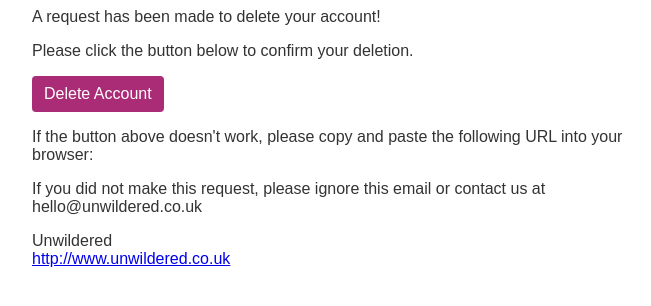
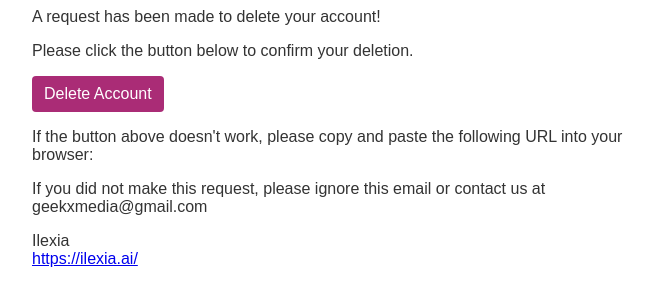
Before and after one commit to dev-bytebricks/caira_chatbot_backend, a Python web app: template app/templates/user/delete-verification.html in a window 1280 px wide. Shown: the part 212-518 px from the top of the page, without its empty margins (308-959 px from the left). Run offline with Jinja, Linux system fonts and the light colour scheme; the template is opened without the code that fills it, so the values that code supplies are empty.

Commit message:
removing email

```diff
--- a/app/main.py
+++ b/app/main.py
@@ -17,7 +17,7 @@ origins = [
     "*" # Add any other origins you want to allow
 ]
 def create_application():
-    application = FastAPI() # Disable docs for production #openapi_url="", docs_url=None, redoc_url=None
+    application = FastAPI(openapi_url="", docs_url=None, redoc_url=None) # Disable docs for production #
     application.include_router(user.user_router)
     application.include_router(payment.payments_router_protected)
     application.include_router(stripe.stripe_router)
--- a/app/services/email.py
+++ b/app/services/email.py
@@ -15,7 +15,7 @@ async def send_account_verification_email(user: User, background_tasks: Backgrou
         'app_name': settings.APP_NAME,
         "name": user.name,
         'activate_url': activate_url,
-        'site_url': 'http://www.unwildered.co.uk'
+        'site_url': 'https://ilexia.ai/'
     }
     subject = f"Welcome, I’m {settings.APP_NAME} | Ilexia"
     await send_email(
@@ -34,7 +34,7 @@ async def send_delete_verification_email(user: User, background_tasks: Backgroun
         'app_name': settings.APP_NAME,
         "name": user.name,
         'delete_url': delete_url,
-        'site_url': 'http://www.unwildered.co.uk'
+        'site_url': 'https://ilexia.ai/'
     }
     subject = f"Ilexia - Account Deletion Request"
     await send_email(
@@ -82,7 +82,7 @@ async def send_subscription_cancellation_email(user: User, background_tasks: Bac
     data = {
         "name": user.name,
     }
-    subject = f"Cancellation Confirmation | Unwildered"
+    subject = f"Cancellation Confirmation | Ilexia"
     await send_email(
         recipients=[user.email],
         subject=subject,
--- a/app/templates/user/account-verification-confirmation.html
+++ b/app/templates/user/account-verification-confirmation.html
@@ -45,7 +45,7 @@
 </head>
 <body>
         <div class="email-container">
-            <a href="http://www.unwildered.co.uk" target="_blank"><img src="https://drive.google.com/uc?export=view&id=13d0FfzvYHZmjoJCOQk4B2QrKZAwBMQjB" alt="logo" class="logo"></a>
+            <a href="https://ilexia.ai/" target="_blank"><img src="https://drive.google.com/uc?export=view&id=13d0FfzvYHZmjoJCOQk4B2QrKZAwBMQjB" alt="logo" class="logo"></a>
             <h1>Hello {{name}}! I’m {{app_name}}</h1>
             <p>I cannot wait to speak with you. Together, we will make your journey through the legal process a bit easier and more emotionally bearable.</p>
 
@@ -73,7 +73,7 @@
             <p class="bold">Talk to me about:</p>
             <p><span>Divorce, Property, Social Services, Criminal, Probate, Child Arrangements, Will, EHCP, Landlord, Tenancy, Inheritance, EHCP and SEND.</span><br></p>
 
-            <p><span>Want to talk to me about other things or share suggestions? Send me an email: hello@unwildered.co.uk</span><br></p>
+            <p><span>Want to talk to me about other things or share suggestions? Send me an email: geekxmedia@gmail.com/span><br></p>
 
             <p>Yours<br><span>Caira</span></p>
         </div>
--- a/app/templates/user/account-verification.html
+++ b/app/templates/user/account-verification.html
@@ -34,7 +34,7 @@
 </head>
 <body>
     <div class="email-container">
-        <a href="http://www.unwildered.co.uk" target="_blank"><img src="https://drive.google.com/uc?export=view&id=13d0FfzvYHZmjoJCOQk4B2QrKZAwBMQjB" alt="logo" class="logo"></a>
+        <a href="https://ilexia.ai/" target="_blank"><img src="https://drive.google.com/uc?export=view&id=13d0FfzvYHZmjoJCOQk4B2QrKZAwBMQjB" alt="logo" class="logo"></a>
         <h1>Hi {{name}},</h1>
         <p>Welcome to Ilexia!</p>
         <p>Please click the button below to verify your email address.</p>
@@ -43,11 +43,11 @@
         </p>
         <p>If the button above doesn't work, please copy and paste the following URL into your browser:</p>
         <p><a href="{{ activate_url }}">{{ activate_url }}</a></p>
-        <p>If you did not sign up to speak with Caira, please ignore this email or contact us at hello@unwildered.co.uk<br></p>
+        <p>If you did not sign up to speak with Caira, please ignore this email or contact us at geekxmedia@gmail.com<br></p>
 
         <p>Verify Email url link<br></p>
 
-        <p>Unwildered<br><a href="http://www.unwildered.co.uk">http://www.unwildered.co.uk</a></p>
+        <p>Ilexia<br><a href="https://ilexia.ai/">https://ilexia.ai/</a></p>
 
     </div>
 </body>
--- a/app/templates/user/delete-verification.html
+++ b/app/templates/user/delete-verification.html
@@ -34,7 +34,7 @@
 </head>
 <body>
     <div class="email-container">
-        <a href="http://www.unwildered.co.uk" target="_blank"><img src="https://drive.google.com/uc?export=view&id=13d0FfzvYHZmjoJCOQk4B2QrKZAwBMQjB" alt="logo" class="logo"></a>
+        <a href="https://ilexia.ai/" target="_blank"><img src="https://drive.google.com/uc?export=view&id=13d0FfzvYHZmjoJCOQk4B2QrKZAwBMQjB" alt="logo" class="logo"></a>
         <h1>Hi {{name}},</h1>
         <p>A request has been made to delete your account!</p>
         <p>Please click the button below to confirm your deletion.</p>
@@ -43,9 +43,9 @@
         </p>
         <p>If the button above doesn't work, please copy and paste the following URL into your browser:</p>
         <p><a href="{{ delete_url }}">{{ delete_url }}</a></p>
-        <p>If you did not make this request, please ignore this email or contact us at hello@unwildered.co.uk<br></p>
+        <p>If you did not make this request, please ignore this email or contact us at geekxmedia@gmail.com<br></p>
 
-        <p>Unwildered<br><a href="http://www.unwildered.co.uk">http://www.unwildered.co.uk</a></p>
+        <p>Ilexia<br><a href="https://ilexia.ai/">https://ilexia.ai/</a></p>
 
     </div>
 </body>
--- a/app/templates/user/password-reset.html
+++ b/app/templates/user/password-reset.html
@@ -34,7 +34,7 @@
 </head>
 <body>
     <div class="email-container">
-        <a href="http://www.unwildered.co.uk" target="_blank"><img src="https://drive.google.com/uc?export=view&id=13d0FfzvYHZmjoJCOQk4B2QrKZAwBMQjB" alt="logo" class="logo"></a>
+        <a href="https://ilexia.ai/" target="_blank"><img src="https://drive.google.com/uc?export=view&id=13d0FfzvYHZmjoJCOQk4B2QrKZAwBMQjB" alt="logo" class="logo"></a>
         <h1>Hello {{name}}! I’m {{app_name}}</h1>
         <p>We have received a request for resetting your account password. Click on the below link to reset your password.</p>
         <p>
--- a/app/templates/user/subscription-cancellation.html
+++ b/app/templates/user/subscription-cancellation.html
@@ -45,14 +45,14 @@
 </head>
 <body>
         <div class="email-container">
-            <a href="http://www.unwildered.co.uk" target="_blank"><img src="https://drive.google.com/uc?export=view&id=13d0FfzvYHZmjoJCOQk4B2QrKZAwBMQjB" alt="logo" class="logo"></a>
+            <a href="https://ilexia.ai/" target="_blank"><img src="https://drive.google.com/uc?export=view&id=13d0FfzvYHZmjoJCOQk4B2QrKZAwBMQjB" alt="logo" class="logo"></a>
             <h1>Hi {{name}},</h1>
             <p>Thanks for being part of Ilexia. As requested, your subscription has been successfully cancelled, and your card will no longer be charged.
             <p>We’d love to hear about your experience and how you think we can improve Caira for other members (and you, if you decide to come back!)</p>
             <p>Just a heads up – you have access to your documents and can speak with Caira until the renewal date or expiration of your plan.</p>
             <p>We hope to see you return.</p>
             <br>
-            <p class="bold">http://www.unwildered.co.uk</p>
+            <p class="bold">https://ilexia.ai/</p>
             <p>Follow us on Facebook or share the link to the website with a friend or family member.</p>
         </div>
 </body>
```
